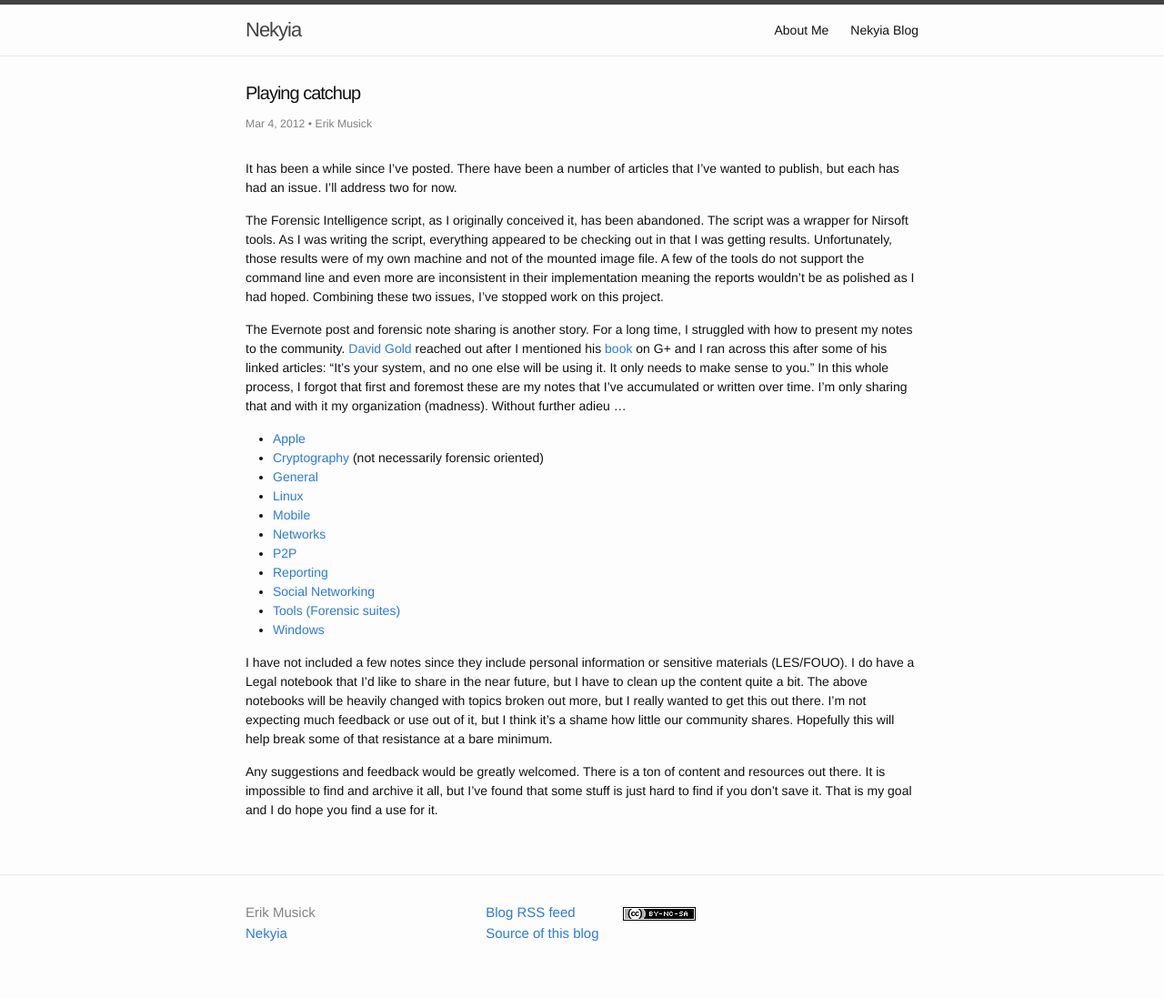
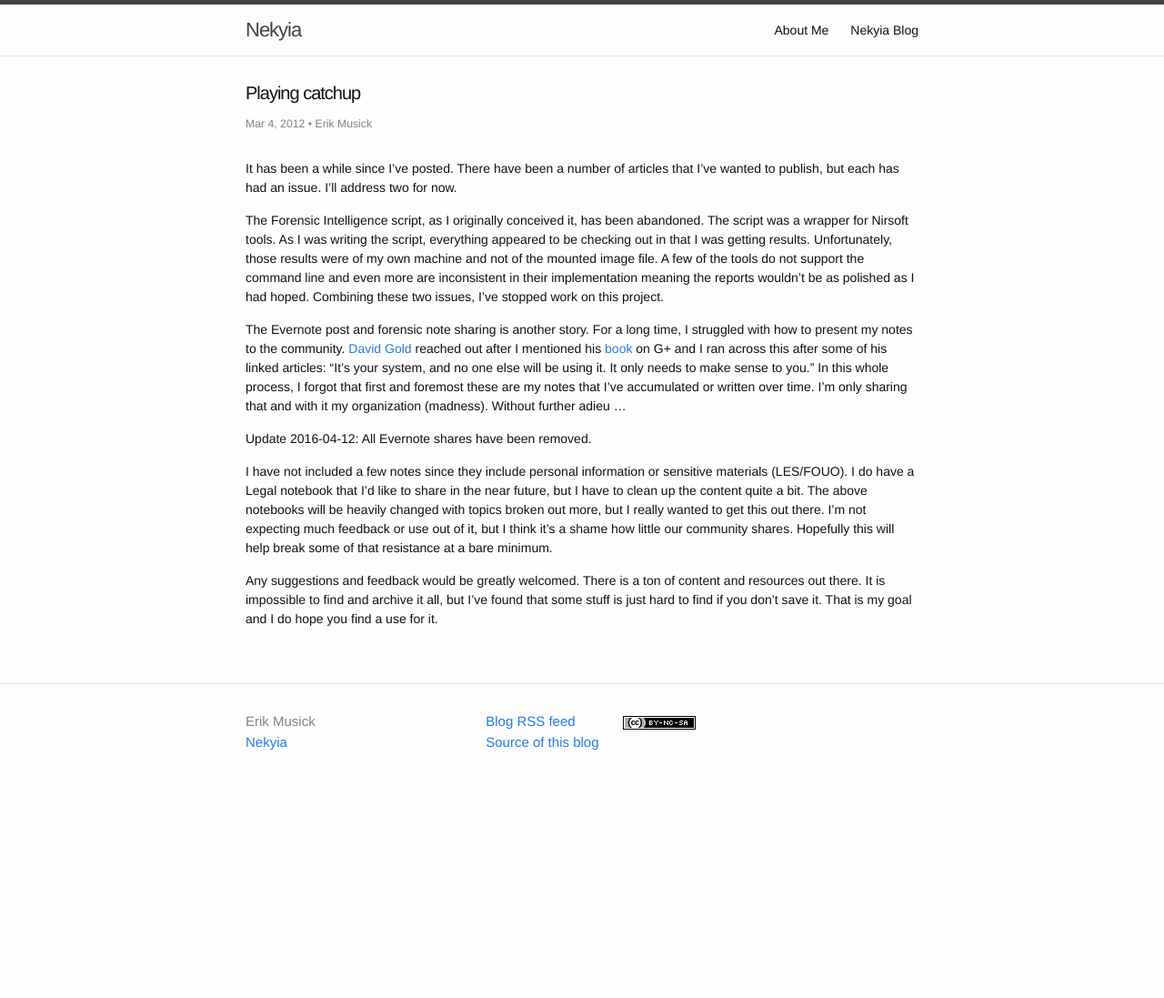
Before and after one commit to emusick/emusick.github.io, a Jekyll site: the page built from _posts/2012-03-04-playing-catchup.md, in a window 1280 px wide. Shown: the whole page at 91% size. Built offline with Jekyll 4.4.1, drawn with Linux system fonts in a browser that asks for light colours; after the commit the page ends 900 px from its top, so only the background shows below that.

Commit message:
Update 2012-03-04-playing-catchup.md
Removed links to nonexistant shares

```diff
--- a/_posts/2012-03-04-playing-catchup.md
+++ b/_posts/2012-03-04-playing-catchup.md
@@ -21,17 +21,7 @@
 
 The Evernote post and forensic note sharing is another story. For a long time, I struggled with how to present my notes to the community. [David Gold](https://plus.google.com/u/0/100600034652261299279/posts "David Gold's Google Plus account") reached out after I mentioned his [book](http://www.degconsulting.net/evernote.html "Gold's Evernote ebook") on G+ and I ran across this after some of his linked articles: &#8220;It’s your system, and no one else will be using it. It only needs to make sense to you.&#8221; In this whole process, I forgot that first and foremost these are my notes that I&#8217;ve accumulated or written over time. I&#8217;m only sharing that and with it my organization (madness). Without further adieu &#8230;
 
-  * [Apple](https://www.evernote.com/pub/4ncx/forensics-apple "Evernote Share: Forensics - Apple")
-  * [Cryptography](https://www.evernote.com/pub/4ncx/cryptography "Evernote Share: Cryptography") (not necessarily forensic oriented)
-  * [General](https://www.evernote.com/pub/4ncx/forensics-general "Evernote Share: Forensics - General")
-  * [Linux](https://www.evernote.com/pub/4ncx/forensics-linux "Evernote Share: Forensics - Linux")
-  * [Mobile](https://www.evernote.com/pub/4ncx/forensics-mobile "Evernote Share: Forensics - Mobile")
-  * [Networks](https://www.evernote.com/pub/4ncx/forensics-networks "Evernote Share: Forensics - Networks")
-  * [P2P](https://www.evernote.com/pub/4ncx/forensics-p2p "Evernote Share: Forensics - P2P")
-  * [Reporting](https://www.evernote.com/pub/4ncx/forensics-reporting "Evernote Share: Forensics - Reporting")
-  * [Social Networking](https://www.evernote.com/pub/4ncx/forensics-socialnetworking "Evernote Share: Forensics - Social Networking")
-  * [Tools (Forensic suites)](https://www.evernote.com/pub/4ncx/forensics-tools "Evernote Share: Forensics - Tools")
-  * [Windows](https://www.evernote.com/pub/4ncx/forensics-windows "Evernote Share: Cryptography")
+Update 2016-04-12: All Evernote shares have been removed.
 
 I have not included a few notes since they include personal information or sensitive materials (LES/FOUO). I do have a Legal notebook that I&#8217;d like to share in the near future, but I have to clean up the content quite a bit. The above notebooks will be heavily changed with topics broken out more, but I really wanted to get this out there. I&#8217;m not expecting much feedback or use out of it, but I think it&#8217;s a shame how little our community shares. Hopefully this will help break some of that resistance at a bare minimum.
 
```
